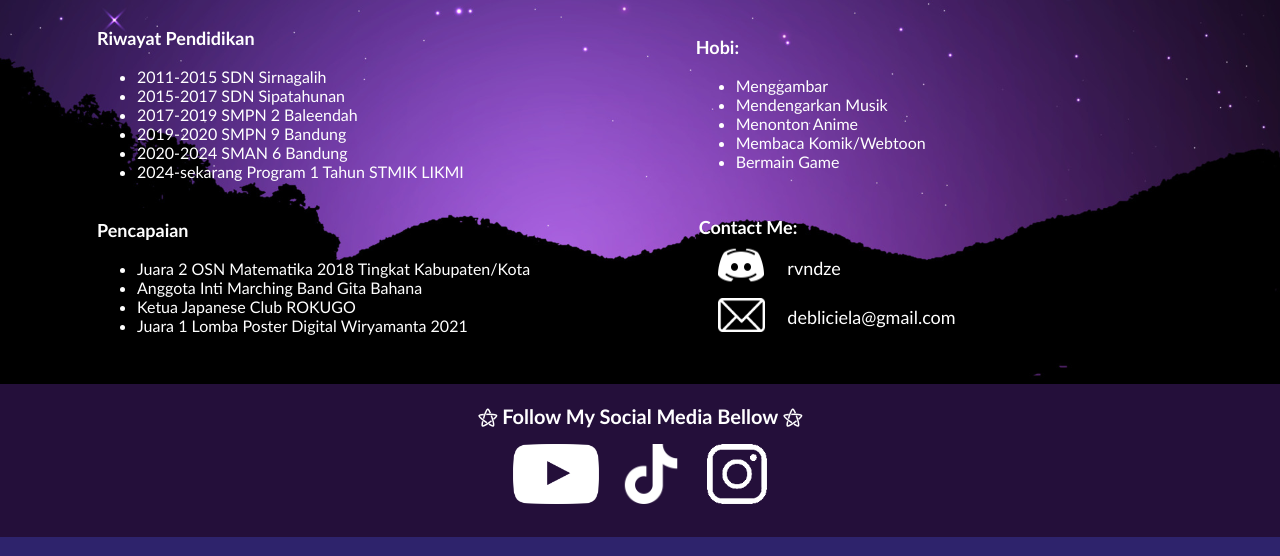
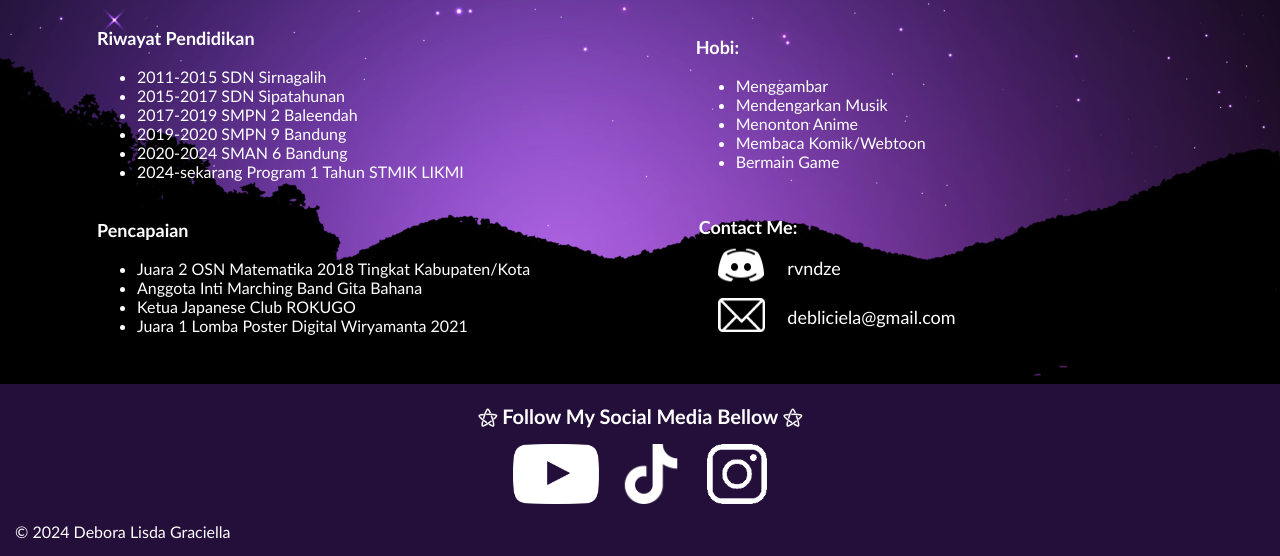
Before and after one commit to Rvndze/Debora_WD_A_Portofolio, a plain HTML site: page profile-id.html in a window 1280 px wide. Shown: the part 432-988 px from the top of the page. Drawn offline with Linux system fonts and the light colour scheme.

Commit message:
Update profile-id.html

```diff
--- a/profile-id.html
+++ b/profile-id.html
@@ -226,6 +226,9 @@ a {
 	<div class="socmed"><a href="https://youtube.com/@rvndze/" target="new"><img class="smed" src="yt logo plain.png" alt="" height="60"/></a><a href="https://tiktok.com/@rvndze/" target="new"><img class="smed" src="pngwing.com (7).png" alt="" height="60"/></a>
 	  <a href="https://instagram.com/raligra4/" target="new"><img class="smed" src="pngwing.com (4).png" alt="" height="60"/></a>
 	</div>
+	<div>
+	© 2024 Debora Lisda Graciella
+	</div>
 </div>
 <p></p>
 </body>
```
